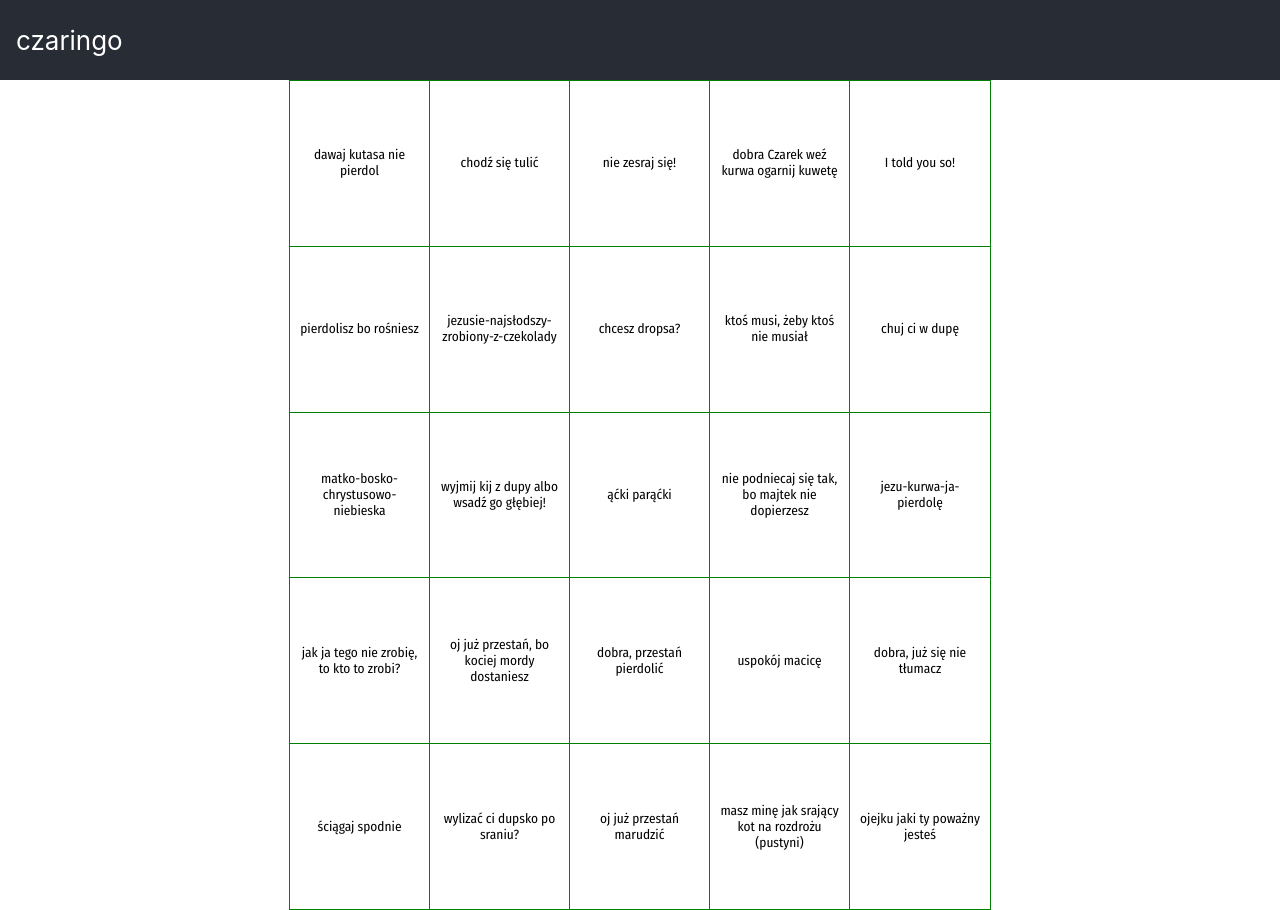
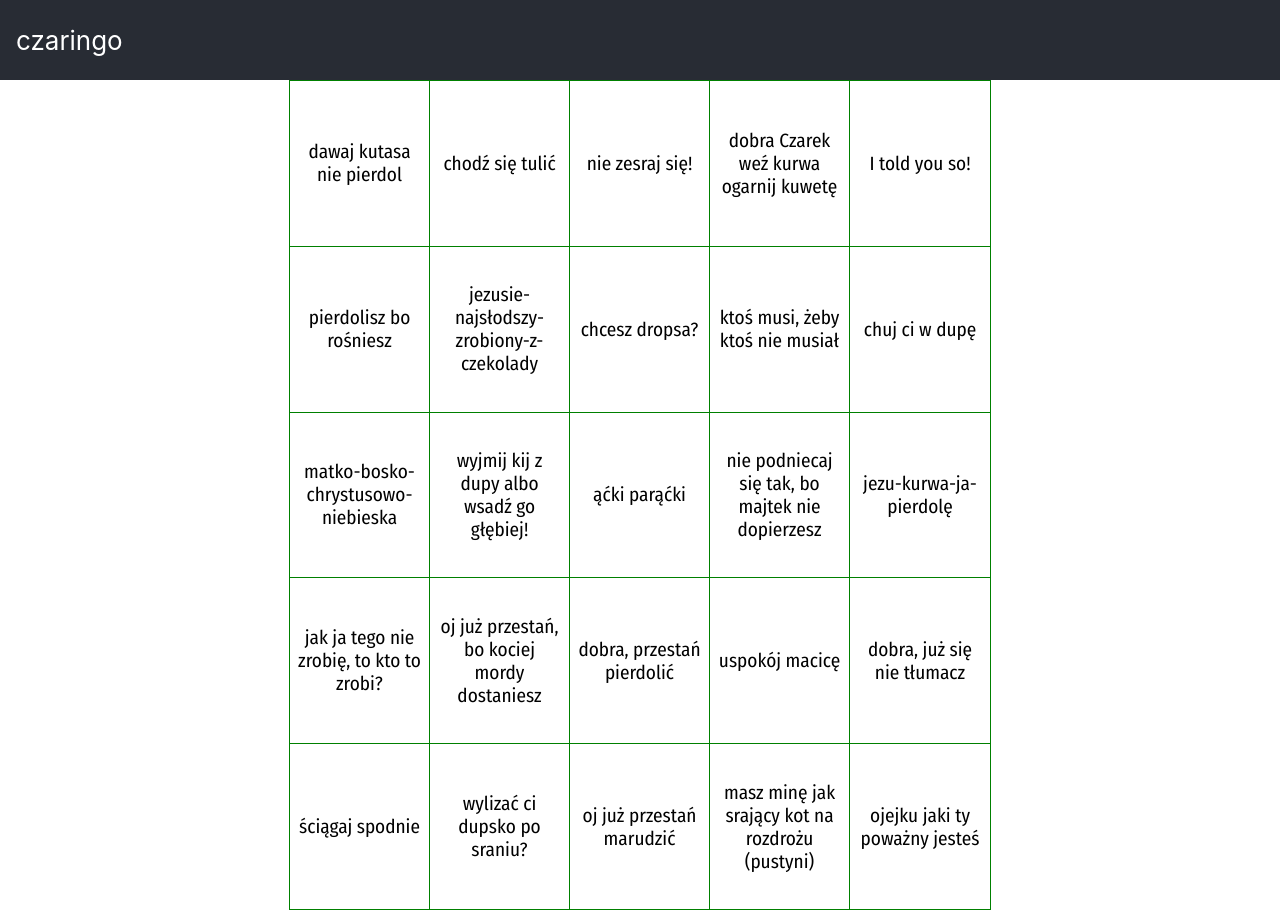
Before and after one commit to denkwai/czaringo, a React (Create React App) app: page / in a window 1280 px wide. Built offline with nearby package versions, Linux system fonts and the light colour scheme.

Commit message:
better ui

```diff
--- a/public/index.html
+++ b/public/index.html
@@ -7,7 +7,7 @@
     <meta name="theme-color" content="#000000" />
     <meta
       name="description"
-      content="Web site created using create-react-app"
+      content="Bingo for Czarek"
     />
     <link rel="apple-touch-icon" href="%PUBLIC_URL%/logo192.png" />
     <!--
@@ -25,7 +25,7 @@
       Learn how to configure a non-root public URL by running `npm run build`.
     -->
     <link rel="stylesheet" href="%PUBLIC_URL%/fonts/stylesheet.css" />
-    <title>React App</title>
+    <title>czaringo</title>
   </head>
   <body>
     <noscript>You need to enable JavaScript to run this app.</noscript>
--- a/src/Cell.css
+++ b/src/Cell.css
@@ -25,3 +25,15 @@
     color: darkgreen;
     font-weight: 700;
 }
+
+@media (min-width: 500px) {
+    .Cell {
+        font-size: 1rem;
+    }
+}
+
+@media (min-width: 500px) {
+    .Cell {
+        font-size: 1.2rem;
+    }
+}
```
Also changed, not shown: 1 other file (tests, documents, lock files or other folders).
